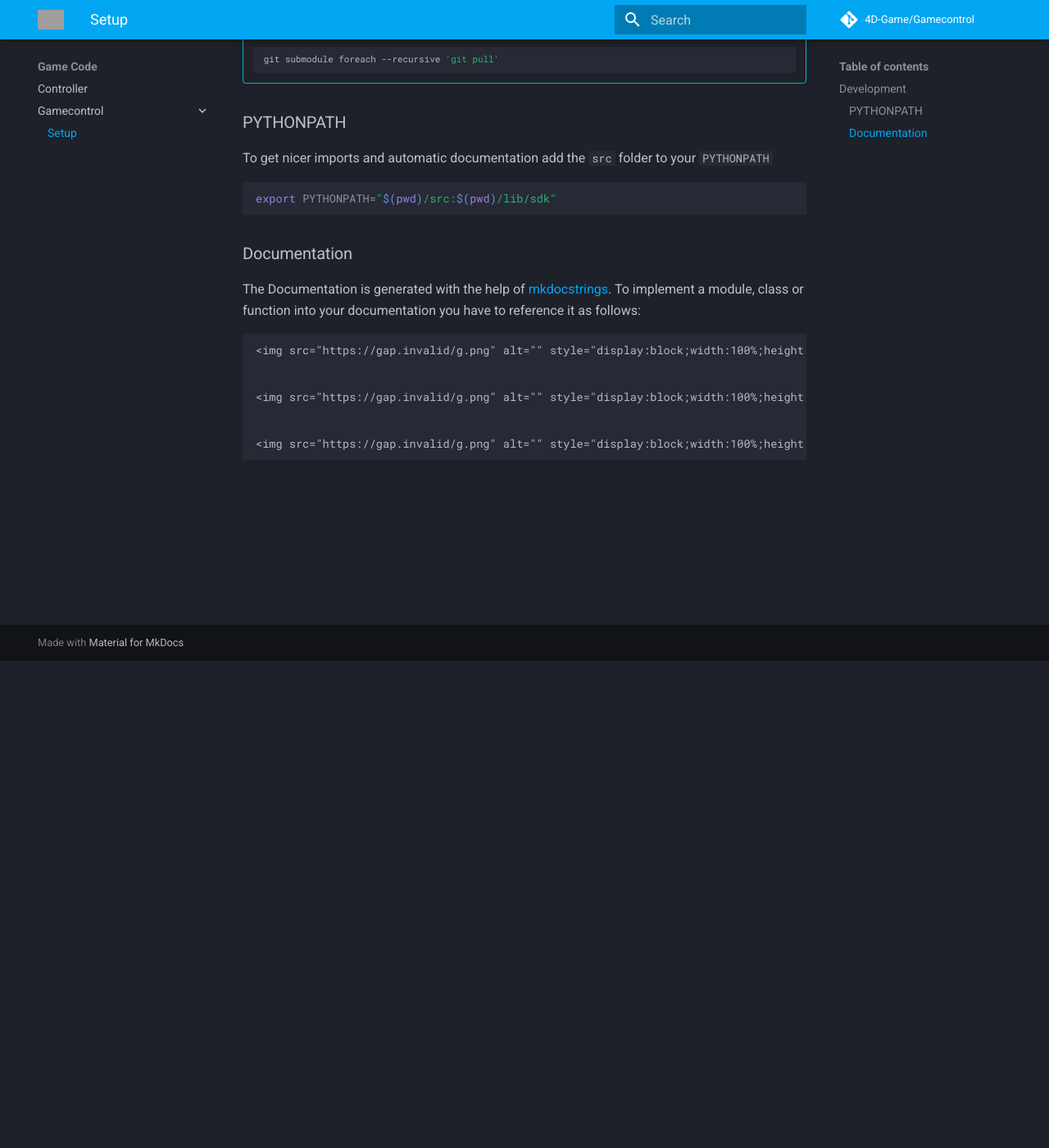
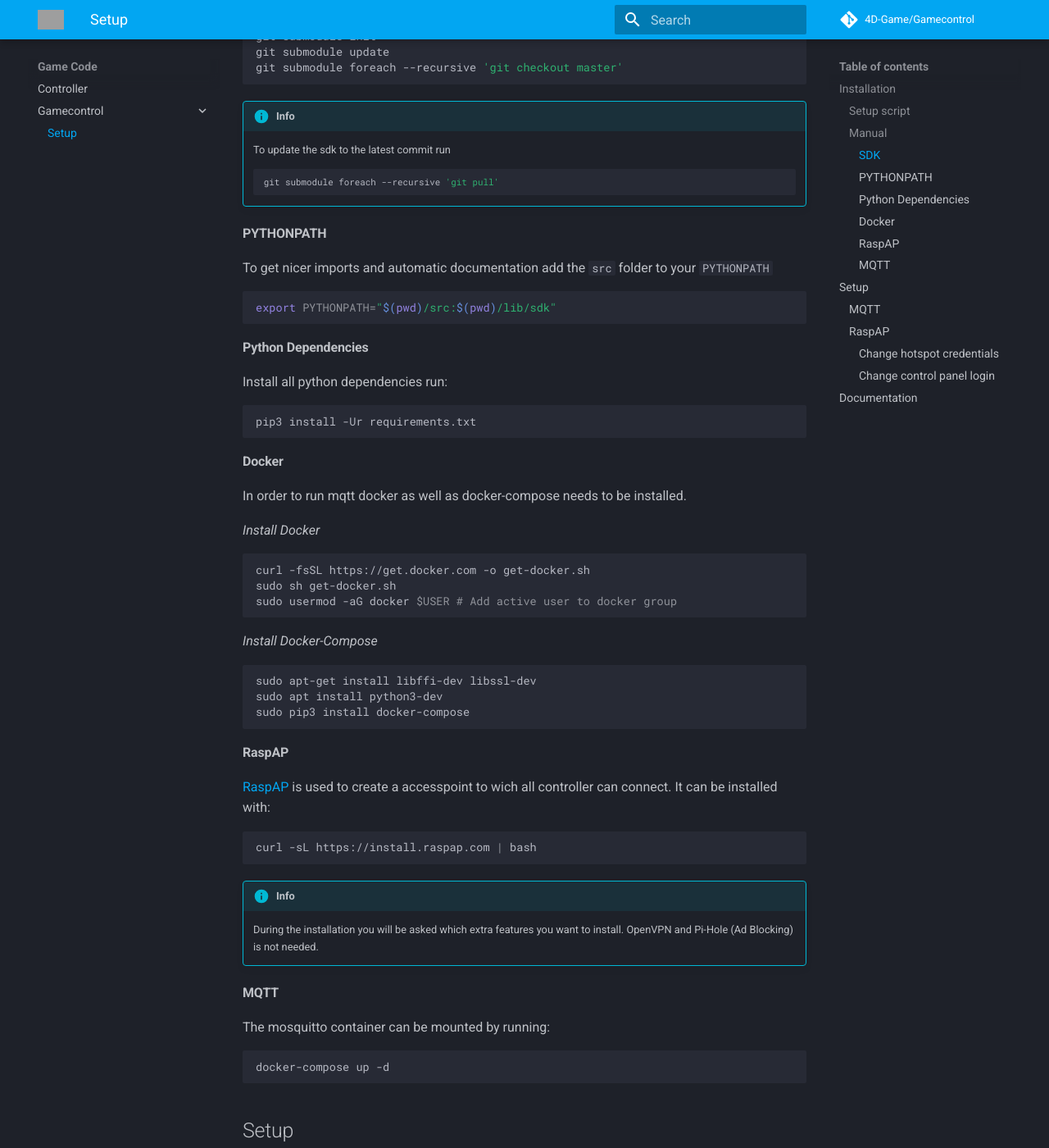
Before and after one commit to 4D-Game/Gamecontrol, an MkDocs documentation site: the page built from docs/index.md, in a window 1280 px wide and 1400 px high, scrolled down 594 px. Shown: the whole window at 82% size. Built offline with MkDocs 1.6.1 and Material for MkDocs 9.7.7, drawn with Linux system fonts in a browser that asks for light colours; comment, search, counter and statistics services are not loaded; some of the changed text lies outside the part shown; grey boxes are pictures that could not be loaded.

Commit message:
ADD RaspAP setup

````diff
--- a/docker-compose.yml
+++ b/docker-compose.yml
@@ -1,4 +1,4 @@
-version: '3'
+version: '3.8'
 
 services:
   mosquitto:
--- a/docs/index.md
+++ b/docs/index.md
@@ -1,12 +1,16 @@
-# Gamecontrol Setup
+# Gamecontrol
 
-## Development
+## Installation
+### Setup script
 
-To write code and generate the documentation you need to install the packages listed in `requirements.txt` with `pip`
+To setup everything needed, to run the game there is a setup script, wich can be executed with the following command:
 
 ```bash
-pip install -r requirements.txt
+scripts/pi-setup
 ```
+
+### Manual
+#### SDK
 
 The sdk needed to use this program is stored in a submodule. To use it the following commands should be executed:
 
@@ -23,14 +27,101 @@
     git submodule foreach --recursive 'git pull'
     ```
 
-### PYTHONPATH
+#### PYTHONPATH
 To get nicer imports and automatic documentation add the `src` folder to your `PYTHONPATH`
 
 ```bash
 export PYTHONPATH="$(pwd)/src:$(pwd)/lib/sdk"
 ```
 
-### Documentation
+#### Python Dependencies
+
+Install all python dependencies run:
+
+```bash
+pip3 install -Ur requirements.txt
+```
+
+#### Docker
+
+In order to run mqtt docker as well as docker-compose needs to be installed.
+
+*Install Docker*
+```bash
+curl -fsSL https://get.docker.com -o get-docker.sh
+sudo sh get-docker.sh
+sudo usermod -aG docker $USER # Add active user to docker group
+```
+
+*Install Docker-Compose*
+```bash
+sudo apt-get install libffi-dev libssl-dev
+sudo apt install python3-dev
+sudo pip3 install docker-compose
+```
+
+#### RaspAP
+
+[RaspAP](https://raspap.com) is used to create a accesspoint to wich all controller can connect. It can be installed with:
+
+```bash
+curl -sL https://install.raspap.com | bash
+```
+
+!!! INFO
+    During the installation you will be asked which extra features you want to install. OpenVPN and Pi-Hole (Ad Blocking) is not needed.
+
+#### MQTT
+
+The mosquitto container can be mounted by running:
+
+```bash
+docker-compose up -d
+```
+
+## Setup
+### MQTT
+
+The default configuration of the mosquitto broker is sufficient for the use with this game. But the setup of a username and password is also supported.
+First you have to uncomment `#password_file /mosquitto/pwfile/pwfile` in the `./docker/mosquitto/mosquitto.conf` file and set `allow_anoyamous` to `false`.
+Next generate a new user by executing:
+
+```bash
+$ docker exec mosquitto mosquitto_passwd -b /mosquitto/pwfile/pwfile <username> <password>
+```
+
+### RaspAP
+
+RaspAP can be configured over it's web-gui. First you have to connect to the Wifi Network with the default credentials:
+
+!!! NOTE ""
+    **SSID:** raspi-webgui<br>
+    **Password:** ChangeMe
+
+Then you can access the control panel by navigating to **10.3.141.1** in your web browser. The default login is:
+
+!!! NOTE ""
+    **Username:** admin <br>
+    **Password:** secret
+
+#### Change hotspot credentials
+
+The SSID and password of the hotspot can be changed as shown in the pictures below:
+![Set Hotspot SSID](assets/raspap-setup/01-set-ssid.png)
+![Set Hotspot Password](assets/raspap-setup/02-set-secret.png)
+
+??? WARNING "Set the country code"
+    Make sure, to set your country code in the advanced hotspot settings.
+    ![Set Country Code](assets/raspap-setup/03-set-country.png)
+
+For the settings to take effect, you have to save everything and then restart the hotspot.
+
+#### Change control panel login
+
+The login of the control panel can be changed in the tab *Authentication* as schown in the following picture:
+![Set control panel login](assets/raspap-setup/04-set-controlpanel-login.png)
+
+## Documentation
 
 The Documentation is generated with the help of [mkdocstrings](https://mkdocstrings.github.io/#). To implement a module, class or function into your documentation you have to reference it as follows:
 
--- a/mkdocs.yml
+++ b/mkdocs.yml
@@ -38,7 +38,7 @@
   - search
   - mkdocstrings:
       watch:
-        - lib/gamecontrol_sdk
+        - lib/sdk
         - src
   - mermaid2:
       arguments:
@@ -48,6 +48,8 @@
   - admonition
   - pymdownx.details
   - pymdownx.highlight
+  - attr_list
+  - md_in_html
   - pymdownx.superfences:
       custom_fences:
         - name: mermaid
````
Also changed, not shown: docs/assets/raspap-setup/01-set-ssid.png (added), docs/assets/raspap-setup/02-set-secret.png (added), docs/assets/raspap-setup/03-set-country.png (added), docs/assets/raspap-setup/04-set-controlpanel-login.png (added), 2 other files.
